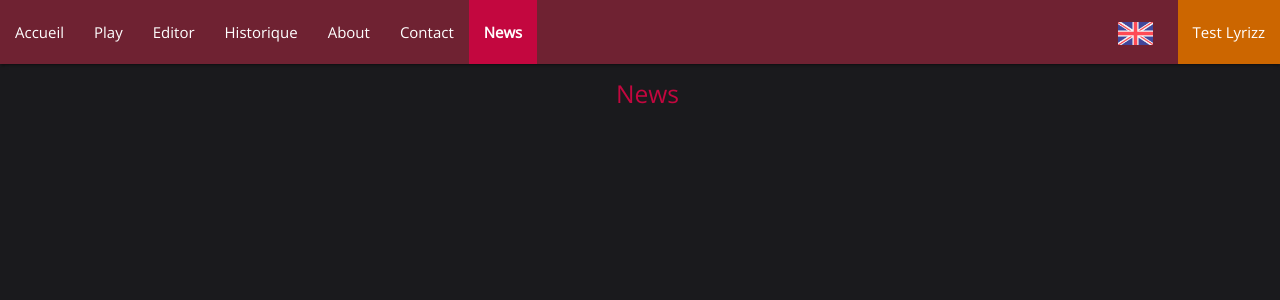
After one commit to tanguyesteoule/movizz, a Django app: page /news/ in a window 1280 px wide. The commit adds this page. Shown: the top 300 px of the page. Run offline with Django 3.2, Linux system fonts and the light colour scheme; data that the repository does not hold is empty.

Commit message:
add news

```diff
--- a/guess_movie/quizz/admin.py
+++ b/guess_movie/quizz/admin.py
@@ -3,7 +3,7 @@ from django.db.models import IntegerField, Value as V
 from django.db.models.functions import Cast, StrIndex, Substr
 
 from .models import Movie, Quote, Question, Genre, MovieGenre, Game, Answer, Player, GamePlayer, Preselect, \
-    QuestionImage, AnswerImage, Screenshot, Contact, Country, MovieCountry
+    QuestionImage, AnswerImage, Screenshot, Contact, Country, MovieCountry, News
 from django.urls import path
 from django.db import models
 from django.shortcuts import get_object_or_404, render
@@ -199,6 +199,10 @@ def history_image_view(request, game_name):
     return render(request, 'quizz/admin/history_image_admin.html', context)
 
 
+@admin.register(News)
+class NewsAdmin(admin.ModelAdmin):
+    list_display = ('date', 'title_en')
+
 # Register your models here.
 admin.site.register(Game)
 admin.site.register(Answer)
--- a/guess_movie/quizz/templates/quizz/base.html
+++ b/guess_movie/quizz/templates/quizz/base.html
@@ -81,6 +81,7 @@
       {% block nav-history %}<li><a href="{% url 'quizz:history_index' %}">{% trans "History" %}</a></li>{% endblock %}
       {% block nav-about %}<li><a href="{% url 'quizz:about' %}">{% trans "About" %}</a></li>{% endblock %}
       {% block nav-contact %}<li><a href="{% url 'quizz:contact' %}">{% trans "Contact" %}</a></li>{% endblock %}
+      {% block nav-news %}<li><a href="{% url 'quizz:news' %}">{% trans "News" %}</a></li>{% endblock %}
 
 
 
@@ -106,6 +107,7 @@
       {% block nav-history2 %}<li><a href="{% url 'quizz:history_index' %}">{% trans "History" %}</a></li>{% endblock %}
       {% block nav-about2 %}<li><a href="{% url 'quizz:about' %}">{% trans "About" %}</a></li>{% endblock %}
       {% block nav-contact2 %}<li><a href="{% url 'quizz:contact' %}">{% trans "Contact" %}</a></li>{% endblock %}
+      {% block nav-news2 %}<li><a href="{% url 'quizz:news' %}">{% trans "News" %}</a></li>{% endblock %}
       {% block nav-lyrizz2 %}<li style="background-color: #cc6600;"><a href="{% url 'lyrizz:home' %}">{% trans "Test Lyrizz" %}</a></li>{% endblock %}
         {% if LANGUAGE_CODE == 'en' %}
             <li class="center"><a href="{% url 'quizz:switch_language_mobile' %}"><img id="switch-language" src="{% static 'quizz/fr.png' %}" /></a></li>
--- /dev/null
+++ b/guess_movie/quizz/templates/quizz/news.html
@@ -0,0 +1,33 @@
+{% extends "quizz/base.html" %}
+{% load i18n %}
+{% load static %}
+
+{% block nav-news %}<li class="active"><a href="{% url 'quizz:news' %}"><b>{% trans "News" %}</b></a></li>{% endblock %}
+{% block nav-news2 %}<li class="active"><a href="{% url 'quizz:news' %}"><b>{% trans "News" %}</b></a></li>{% endblock %}
+
+{% block content %}
+
+<div style="margin-left: 1em;">
+
+<div class="center">
+<h5 style="color:#C3073F">News</h5>
+</div>
+<ul>
+    {% for item in news %}
+      <li>
+        <h6><b>{{ item.date|date:"d M Y" }}</b></h6>
+        <p>
+        {% if LANGUAGE_CODE == 'en' %}
+            {{ item.content_en|linebreaks }}
+        {% else %}
+            {{ item.content_fr|linebreaks }}
+        {% endif %}
+        </p>
+      </li>
+      <br />
+    {% endfor %}
+  </ul>
+
+</div>
+
+{% endblock %}
--- a/guess_movie/quizz/urls.py
+++ b/guess_movie/quizz/urls.py
@@ -15,6 +15,7 @@ urlpatterns = [
     path('room/', views.room_index, name='room_index'),
     path('editor/', views.editor, name='editor'),
     path('save_preset/', views.save_preset, name='save_preset'),
+    path('news/', views.news, name='news'),
     # path('exploration/', views.exploration, name='exploration'),
     path('history/<str:game_name>/', views.history, name='history'),
     path('history_image/<str:game_name>/', views.history_image, name='history_image'),
--- a/guess_movie/quizz/views.py
+++ b/guess_movie/quizz/views.py
@@ -8,7 +8,7 @@ from django.views.generic import TemplateView
 
 from .forms import ContactForm
 from .models import Movie, Quote, Question, Genre, MovieGenre, Game, Answer, Player, Country, MovieCountry, GamePlayer, \
-    Preselect, Screenshot, QuestionImage, AnswerImage
+    Preselect, Screenshot, QuestionImage, AnswerImage, News
 import random
 import numpy as np
 from django.db.models import Max, Min
@@ -1008,6 +1008,12 @@ def game(request):
 
     return render(request, 'quizz/game.html', context)
 
+
+def news(request):
+    news = News.objects.all().order_by("-date")
+    context = {'news': news}
+    return render(request, 'quizz/news.html', context)
+
 # def guess(request):
 #     if 'score' not in request.session and 'score_total' not in request.session:
 #         request.session['score'] = 0
```
Also changed, not shown: guess_movie/quizz/models.py (+10 -0 lines).
